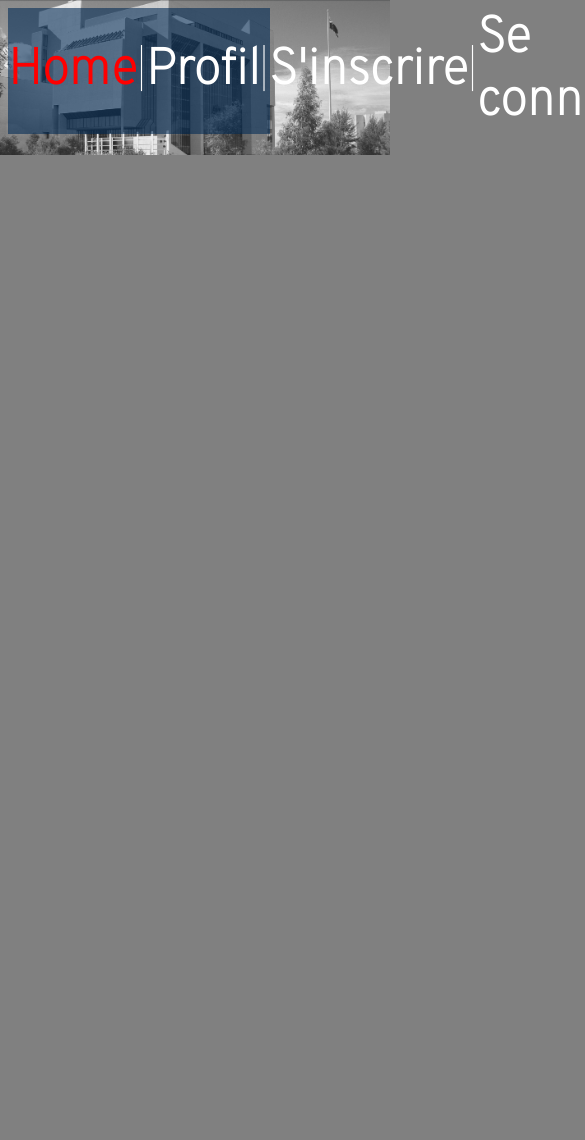
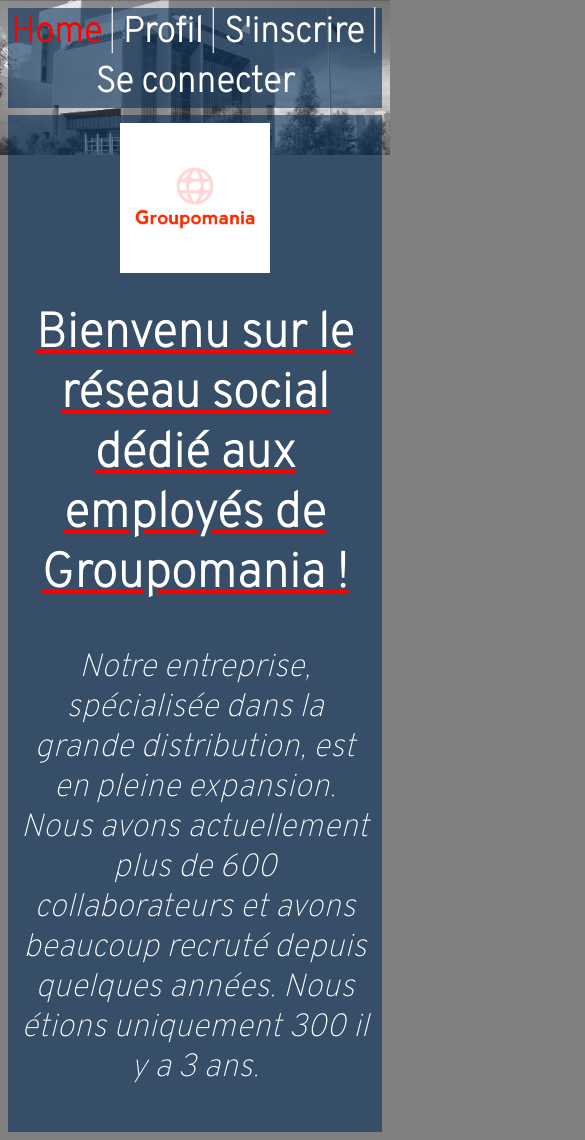
Before and after one commit to LVCHARVET/Louis-Valentin_Charvet_7_31012022, a Vue app in the folder frontend/groupomania/: page / in a window 390 px wide. Shown: the top 1140 px of the page, 585 px wide, since content can reach past the window. Before the commit the page ends 844 px from the top, so only its background shows below. Built offline with nearby package versions, Linux system fonts and the light colour scheme.

Commit message:
Design & responsiv

```diff
--- a/frontend/groupomania/src/App.vue
+++ b/frontend/groupomania/src/App.vue
@@ -1,7 +1,6 @@
 <template>
   <div id="app">
     <div id="nav">
-      <!--<img src="./assets/icon.png">-->
       <router-link to="/">Home</router-link> |
       <router-link to="/user">Profil</router-link> |
       <router-link to="/signup">S'inscrire</router-link> |
@@ -20,7 +19,6 @@
   background-color: grey;
   font-size: 2em;
   color: white;
-
 }
 
 #app {
@@ -30,7 +28,7 @@
 
 #nav {
   background-color: $primary-color;
-  width: 70%;
+  height: 60px;
   display: flex;
   justify-content: space-around;
   align-items: center;
@@ -39,11 +37,23 @@
     text-decoration: none;
     font-weight: bold;
     color: white;
-    font-size: 50px;
+    font-size: 1.1em;
 
     &.router-link-exact-active {
       color: red;
     }
   }
+  @media screen and (max-width: 1024px) {
+    flex-wrap: wrap;
+    height: 100px;
+  }
 }
+
+#logo_left_nav {
+  width: 10%;
+  @media screen and (max-width: 1024px) {
+    visibility: hidden;
+  }
+}
+
 </style>
--- a/frontend/groupomania/src/main.js
+++ b/frontend/groupomania/src/main.js
@@ -2,20 +2,20 @@
 import App from './App.vue'
 import router from './router'
 import store from './store'
-import axios from 'axios'
+// import axios from 'axios'
 
 const app = createApp(App);
 
-axios.interceptors.request.use(request => {
-    const token = localStorage.getItem("token");
-    //console.log(token);
-    if (request.url.includes('/auth/login')) {
-        return request
-    }
-    if (token) {
-        request.headers["Authorization"] = 'Bearer ' + token;
-    }
-    return
-});
+// axios.interceptors.request.use(request => {
+//     const token = localStorage.getItem("token");
+//     //console.log(token);
+//     if (request.url.includes('/auth/login')) {
+//         return request
+//     }
+//     if (token) {
+//         request.headers["Authorization"] = 'Bearer ' + token;
+//     }
+//     return
+// });
 
 app.use(store).use(router).mount('#app')
--- a/frontend/groupomania/src/views/Home.vue
+++ b/frontend/groupomania/src/views/Home.vue
@@ -1,11 +1,56 @@
 <template>
-  <div class="home"></div>
+  <div class="home">
+    <img
+      id="logo_home"
+      src="../assets/icon-above-font.png"
+      alt="Logo de Groupomania"
+    />
+    <h1 id="home_msg">
+      Bienvenu sur le réseau social dédié aux employés de Groupomania !
+    </h1>
+    <p id="presentation_groupo">
+      Notre entreprise, spécialisée dans la grande distribution, est en pleine expansion.
+      Nous avons actuellement plus de 600 collaborateurs et avons beaucoup recruté depuis quelques années.
+      Nous étions uniquement 300 il y a 3 ans.
+    </p>
+  </div>
 </template>
 
 <script>
-
 export default {
   name: "Home",
-  components: {}
+  components: {},
 };
 </script>
+
+<style lang="scss">
+.home {
+  margin-top: 2%;
+  color: white;
+  background-color: #002a5594;
+  padding-bottom: 1px;
+}
+
+#logo_home {
+  width: 20%;
+  text-align: center;
+  margin: auto;
+  display: flex;
+  padding-top: 2%;
+  @media screen and (max-width: 750px) {
+    width: 40%;
+  }
+}
+
+#home_msg {
+  font-size: 1.5em;
+  text-align: center;
+  text-decoration: underline red;
+}
+
+#presentation_groupo {
+  font-style: italic;
+  text-align: center;
+  padding: 3%;
+}
+</style>
--- a/frontend/groupomania/src/views/Signup.vue
+++ b/frontend/groupomania/src/views/Signup.vue
@@ -93,6 +93,9 @@
   display: flex;
   justify-content: center;
   padding-top: 1%;
+  @media screen and (max-width: 460px) {
+    font-size: 1.3em;
+  }
 }
 
 #form {
@@ -104,11 +107,22 @@
   flex-direction: column;
   align-items: center;
   margin-bottom: 2%;
+  @media screen and (max-width: 850px) {
+    margin-bottom: 5%;
+  }
 }
 
 input {
   width: 20%;
   height: 20px;
+  @media screen and (max-width: 1100px) {
+    width: 50%;
+    height: 50%;
+  }
+  @media screen and (max-width: 460px) {
+    width: 75%;
+    height: 75%;
+  }
 }
 
 #submit {
@@ -127,6 +141,25 @@
     box-shadow: rgba(0, 0, 0, 0.3) 0px 19px 38px,
       rgba(0, 0, 0, 0.22) 0px 15px 12px;
   }
+  @media screen and (max-width: 1500px) {
+    width: 15%;
+    left: 43%;
+  }
+  @media screen and (max-width: 1024px) {
+    width: 20%;
+    left: 40%;
+  }
+  @media screen and (max-width: 750px) {
+    width: 25%;
+    left: 37%;
+  }
+  @media screen and (max-width: 600px) {
+    font-size: 1.1rem;
+  }
+  @media screen and (max-width: 460px) {
+    width: 30%;
+    left: 35%;
+  }
 }
 
 #msg_error {
--- a/frontend/groupomania/src/views/User.vue
+++ b/frontend/groupomania/src/views/User.vue
@@ -1,6 +1,7 @@
 <template>
   <div class="user" v-if="user">
-    <h1>Hello : {{ user.prenom }}</h1>
+    <h1 id="hello_name">Hello {{ user.prenom + " " + user.nom }}</h1>
+    <p id="wellcome_msg">Bienvenu sur votre page de profil !</p>
   </div>
 </template>
 
@@ -14,7 +15,7 @@
       () => {
         this.fetchData();
       },
-      { immediate: true }
+      { immediate: true },
     );
   },
   components: {},
@@ -28,3 +29,21 @@
   },
 };
 </script>
+
+<style lang="scss">
+.user {
+  margin-top: 2%;
+  color: white;
+  background-color: #002a5594;
+  padding-bottom: 1px;
+}
+
+#hello_name {
+  text-align: center;
+  padding-top: 2%;
+}
+
+#wellcome_msg {
+  text-align: center;
+}
+</style>
```
Also changed, not shown: 2 other files (tests, documents, lock files or other folders).
